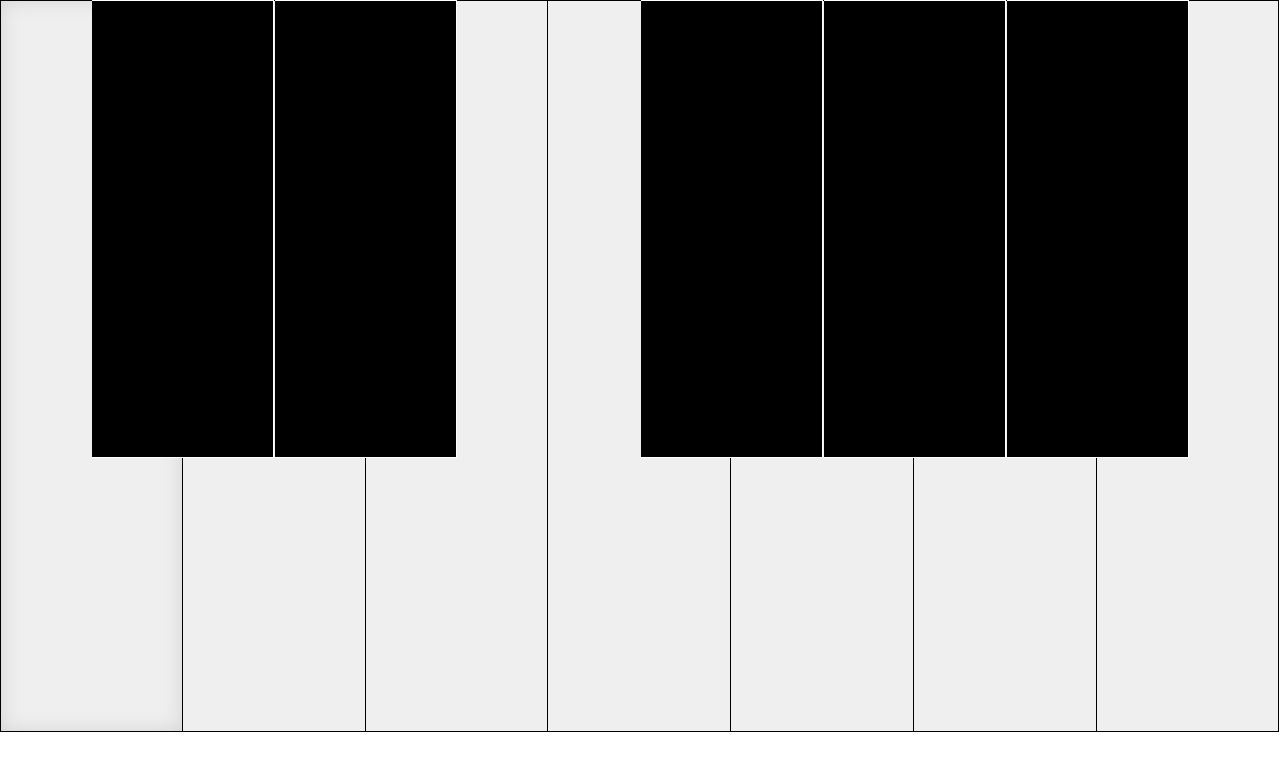
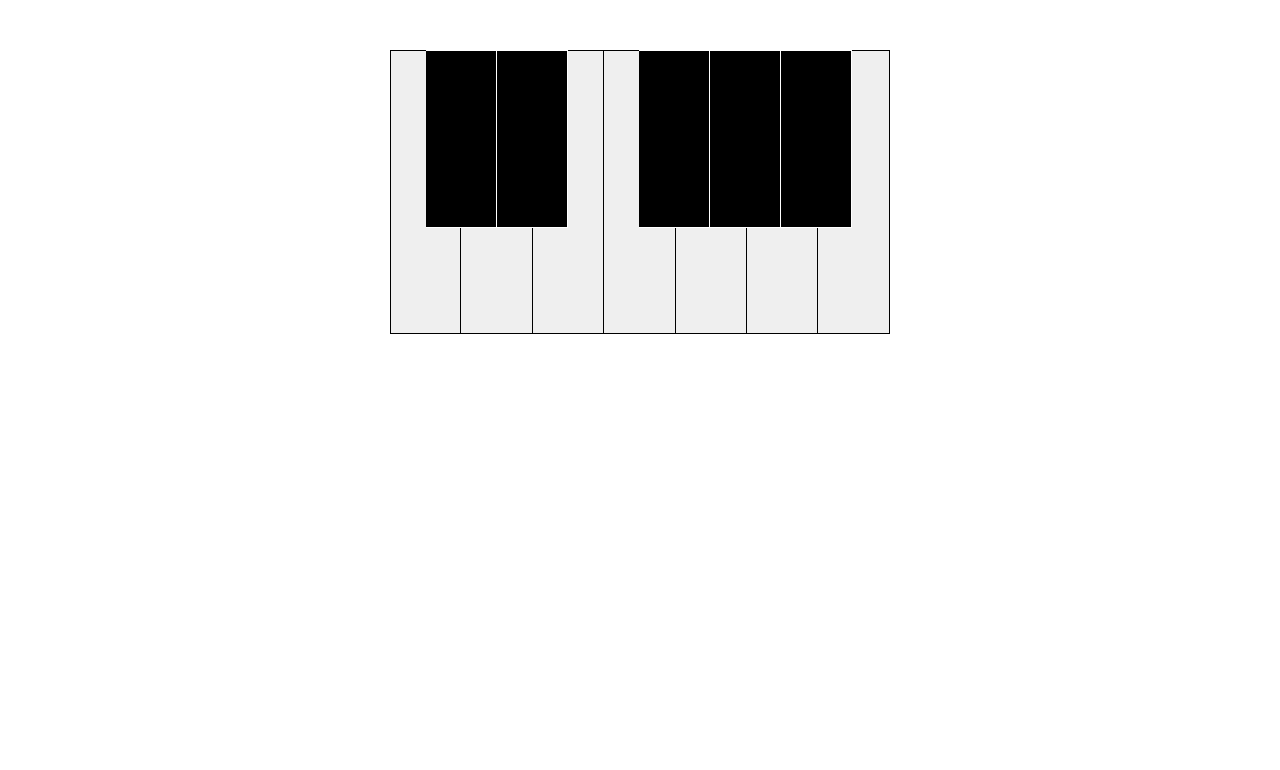
Before and after one commit to impressor615/chords-quiz, a React app: page / in a window 1280 px wide. Shown: the top 770 px of the page. Built offline with nearby package versions, Linux system fonts and the light colour scheme.

Commit message:
add container style

```diff
--- a/src/assets/scss/main.scss
+++ b/src/assets/scss/main.scss
@@ -1 +1,13 @@
 @import "~normalize.css";
+@import "./pages";
+
+html, body, #app {
+  width: 100%;
+  height: 100%;
+}
+
+.container {
+  max-width: 800px;
+  margin: auto;
+  overflow-x: hidden;
+}
--- /dev/null
+++ b/src/assets/scss/pages.scss
@@ -0,0 +1,5 @@
+.piano-wrapper {
+  margin: auto;
+  margin-top: 50px;
+  width: 500px;
+}
--- a/src/index.jsx
+++ b/src/index.jsx
@@ -8,8 +8,10 @@ import Piano from '@/components/Piano';
 class App extends PureComponent {
   render() {
     return (
-      <div>
-        <Piano />
+      <div className="container">
+        <div className="piano-wrapper">
+          <Piano />
+        </div>
       </div>
     );
   }
```
